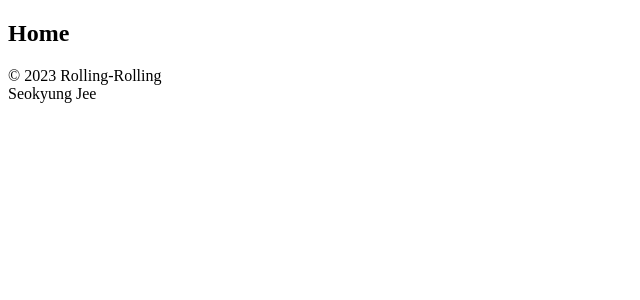
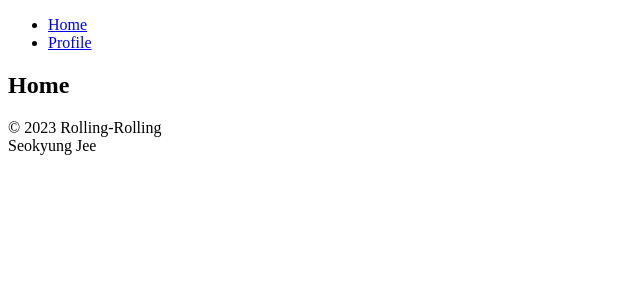
Before and after one commit to Seokyung/Rolling-Rolling, a React (Create React App) app: page / in a window 1280 px wide. Shown: the top 300 px of the page, without its empty margins (0-640 px from the left). Built offline with nearby package versions, Linux system fonts and the light colour scheme.

Commit message:
Set Navigation

```diff
--- /dev/null
+++ b/src/components/Navigation.js
@@ -0,0 +1,19 @@
+import React from "react";
+import { Link } from "react-router-dom";
+
+function Navigation() {
+	return (
+		<nav>
+			<ul>
+				<li>
+					<Link to={"/"}>Home</Link>
+				</li>
+				<li>
+					<Link to={"/profile"}>Profile</Link>
+				</li>
+			</ul>
+		</nav>
+	);
+}
+
+export default Navigation;
--- a/src/routes/AppRouter.js
+++ b/src/routes/AppRouter.js
@@ -1,5 +1,6 @@
 import React from "react";
 import { HashRouter, Routes, Route, Navigate } from "react-router-dom";
+import Navigation from "components/Navigation";
 import Home from "./Home";
 import Profile from "./Profile";
 
@@ -7,6 +8,7 @@ function AppRouter() {
 	return (
 		<HashRouter>
 			<div>
+				<Navigation />
 				<Routes>
 					<Route exact path="/" element={<Home />} />
 					<Route exact path="/profile" element={<Profile />} />
```
